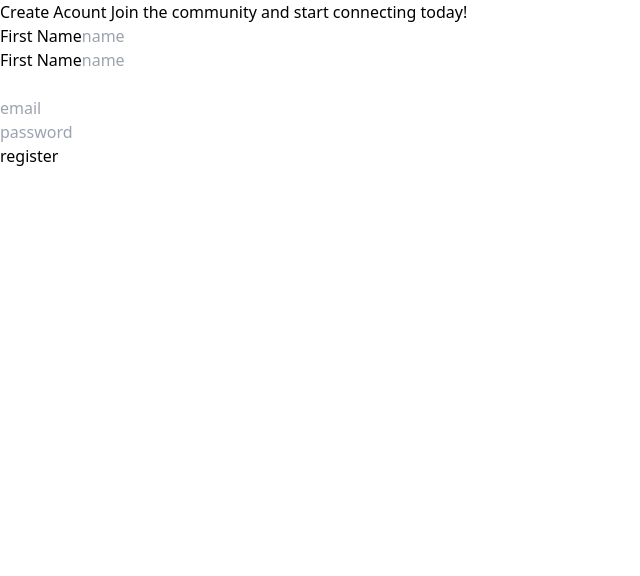
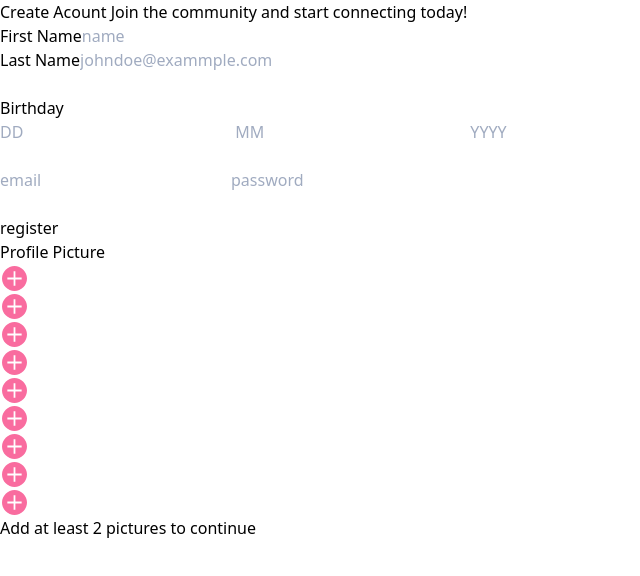
Before and after one commit to ShunGoes/lumina, a React (Vite) app: page /register in a window 1280 px wide. Shown: the top 576 px of the page, without its empty margins (0-640 px from the left). Built offline with nearby package versions, Linux system fonts and the light colour scheme.

Commit message:
added profile pictures frame

```diff
--- a/src/helper/helper.ts
+++ b/src/helper/helper.ts
@@ -9,6 +9,7 @@ import {default as Flowers} from '../assets/flowers.svg'
 import {default as Arrow_Right} from '../assets/arrow-right.svg'
 import {default as Flower_Lg} from '../assets/flower-lg.svg'
 import {default as Cancel} from '../assets/cancel-icon.svg'
+import {default as Add_Icon} from '../assets/add-icon.svg'
 
 export default {
     Facebook,
@@ -22,4 +23,5 @@ export default {
     Arrow_Right,
     Flower_Lg,
     Cancel,
+    Add_Icon,
 }
--- a/src/pagges/auth-register/register.css
+++ b/src/pagges/auth-register/register.css
@@ -9,3 +9,6 @@
 .form-container{
     flex: 1;
 }
+input::placeholder{
+    color: #A0ABC0;
+}
--- a/src/pagges/auth-register/register.tsx
+++ b/src/pagges/auth-register/register.tsx
@@ -1,64 +1,120 @@
 import { useContext } from "react";
-
 import { Auth_Context } from "../../context/auth.context";
 
-import './register.css'
-
+import "./register.css";
+import helper from "../../helper/helper";
 
 const Register_User = () => {
   const { handle_register_user, setRegisterInfo, registerInfo } =
     useContext(Auth_Context)!;
 
   const handleChange = (e: React.ChangeEvent<HTMLInputElement>) => {
-        const { name,value } = e.target
+    const { name, value } = e.target;
 
-        setRegisterInfo({...registerInfo, [name]: value})
-    }
+    setRegisterInfo({ ...registerInfo, [name]: value });
+  };
 
   return (
     <div className=" h-screen register">
-      <nav className="h-[90px] shadow shadow-[#5D6173] register-nav border-4 border-blue-500">
-
-      </nav>
+      <nav className="h-[90px] shadow shadow-[#5D6173] register-nav border-4 border-blue-500"></nav>
 
       <div className="form-container ">
-          <div className="w-[362px] h-[61px] border-4 mx-auto flex flex-col items-center">
+        <div className="w-[362px] h-[61px]  mx-auto mb-[3rem] mt-[2rem] flex flex-col items-center">
           <span className="font-[600] text-[26px] ">Create Acount </span>
-              <span className="font-[400] text-[16px] text-[#808080]">Join the community and start connecting today!</span>
+          <span className="font-[400] text-[16px] text-[#808080]">
+            Join the community and start connecting today!
+          </span>
         </div>
-          <div className="grid grid-cols-2 w-11/12 mx-auto border-4">
-              <form onSubmit={handle_register_user}>
-                <div className="flex flex-col gap-2">
-                  <label htmlFor="" className="font-[500] text-[18px] "> First Name</label>
+        <div className="grid grid-cols-2 w-11/12 mx-auto justify-items-center border-4 border-blue-500">
+          <form className="w-11/12 col-span-2 lg:col-span-1" onSubmit={handle_register_user}>
+            <div className="flex flex-col gap-2 h-[94px]">
+              <label
+                htmlFor=""
+                className="font-[500] text-[18px] text-[#2B2B2B] "
+              >
+                {" "}
+                First Name
+              </label>
               <input
                 type="text"
                 placeholder="name"
                 name="fname"
                 value={registerInfo.fname}
                 onChange={handleChange}
-                    className="h-[50px] text-[#EDF0F7]  border border-[#CCCCCC] outline-none px-4 "
+                className="h-[50px]  bg-[#EDF0F7] font-[400] text-[#2b2b2b] text-[16px]  border border-[#CCCCCC] outline-none px-4 "
               />{" "}
             </div>
-                <div className="flex flex-col gap-2">
-                  <label htmlFor="" className="font-[500] text-[18px] "> First Name</label>
+
+            <div className="flex flex-col gap-2 h-[94px]">
+              <label
+                htmlFor=""
+                className="font-[500] text-[18px] text-[#2B2B2B] "
+              >
+                {" "}
+                Last Name
+              </label>
               <input
                 type="email"
-                    placeholder="name"
+                placeholder="johndoe@exammple.com"
                 name="email"
-                    value={registerInfo.fname}
+                value={registerInfo.email}
                 onChange={handleChange}
-                    className="h-[50px] text-[#EDF0F7]  border border-[#CCCCCC] outline-none px-4 "
+                className="h-[50px] bg-[#EDF0F7] font-[400] text-[#2b2b2b] text-[16px] border border-[#CCCCCC] outline-none px-4 "
               />{" "}
             </div>
             <br />
+
+            <div className="flex flex-col gap-2 h-[94px]">
+              <label
+                htmlFor=""
+                className="font-[500] text-[18px] text-[#2B2B2B] "
+              >
+                {" "}
+                Birthday
+              </label>
+              <div className="flex gap-[10px] ">
                 <input
-                  type="email"
+                  type="number"
+                  pattern="\d*"
+                  placeholder="DD"
+                  name="day"
+                  value={registerInfo.email}
+                  onChange={handleChange}
+                  className="h-[50px] bg-[#EDF0F7] w-[104px] font-[400] text-[#2b2b2b] text-[16px] border border-[#CCCCCC] outline-none text-center "
+                />{" "}
+                <input
+                  type="number"
+                  pattern="\d*"
+                  placeholder="MM"
+                  name="month"
+                  value={registerInfo.email}
+                  onChange={handleChange}
+                  className="h-[50px] bg-[#EDF0F7] w-[104px] font-[400] text-[#2b2b2b] text-[16px] border border-[#CCCCCC] outline-none text-center "
+                />{" "}
+                <input
+                  type="number"
+                  pattern="\d*"
+                  placeholder="YYYY"
+                  name="year"
+                  value={registerInfo.email}
+                  onChange={handleChange}
+                  className="h-[50px] bg-[#EDF0F7] w-[123px] font-[400] text-[#2b2b2b] text-[16px] border border-[#CCCCCC] outline-none text-center "
+                />{" "}
+              </div>
+            </div>
+            <br />
+            <div>
+              <label
+                htmlFor=""
+                className="text-[#2B2B2B] font-[500] text-[18px] "
+              ></label>
+              <input
+                type="text"
                 placeholder="email"
                 name="email"
                 value={registerInfo.email}
                 onChange={handleChange}
-                />{" "}
-                <br />
+              />
               <input
                 type="password"
                 placeholder="password"
@@ -66,14 +122,79 @@ const Register_User = () => {
                 value={registerInfo.password}
                 onChange={handleChange}
               />{" "}
+            </div>
+
             <br />
-                <button type="submit">
-                    register
-                </button>
+            <button type="submit">register</button>
           </form>
 
+          <div className="h-full w-11/12 col-span-1 hidden  lg:block">
+            <p className="font-[500] text-[18px] text-[#808080] mb-[1rem]">
+              Profile Picture
+            </p>
+            <div className="grid grid-cols-3 gap-[20px] ">
+              <div className="h-[230px] relative rounded-[8px] border-[4px] border-dashed">
+                <div className="w-full h-full">
+
+                </div>
+                <img src={helper.Add_Icon} alt="add pictures" className="absolute -bottom-3 -right-2" />
+              </div>
+              <div className="h-[230px] relative rounded-[8px] border-[4px] border-dashed">
+                <div className="w-full h-full">
+
+                </div>
+                <img src={helper.Add_Icon} alt="add pictures" className="absolute -bottom-3 -right-2" />
+              </div>
+              <div className="h-[230px] relative rounded-[8px] border-[4px] border-dashed">
+                <div className="w-full h-full">
+
+                </div>
+                <img src={helper.Add_Icon} alt="add pictures" className="absolute -bottom-3 -right-2" />
+              </div>
+              <div className="h-[230px] relative rounded-[8px] border-[4px] border-dashed">
+                <div className="w-full h-full">
+
+                </div>
+                <img src={helper.Add_Icon} alt="add pictures" className="absolute -bottom-3 -right-2" />
+              </div>
+              <div className="h-[230px] relative rounded-[8px] border-[4px] border-dashed">
+                <div className="w-full h-full">
+
+                </div>
+                <img src={helper.Add_Icon} alt="add pictures" className="absolute -bottom-3 -right-2" />
+              </div>
+              <div className="h-[230px] relative rounded-[8px] border-[4px] border-dashed">
+                <div className="w-full h-full">
+
+                </div>
+                <img src={helper.Add_Icon} alt="add pictures" className="absolute -bottom-3 -right-2" />
+              </div>
+              <div className="h-[230px] relative rounded-[8px] border-[4px] border-dashed">
+                <div className="w-full h-full">
+
+                </div>
+                <img src={helper.Add_Icon} alt="add pictures" className="absolute -bottom-3 -right-2" />
+              </div>
+              <div className="h-[230px] relative rounded-[8px] border-[4px] border-dashed">
+                <div className="w-full h-full">
+
+                </div>
+                <img src={helper.Add_Icon} alt="add pictures" className="absolute -bottom-3 -right-2" />
+              </div>
+              <div className="h-[230px] relative rounded-[8px] border-[4px] border-dashed">
+                <div className="w-full h-full">
+
+                </div>
+                <img src={helper.Add_Icon} alt="add pictures" className="absolute -bottom-3 -right-2" />
+              </div>
             </div>
 
+            <p className="my-[2rem]  font-[400] text-[16px] text-[#808080]">
+              Add at least 2 pictures to continue
+            </p>
+
+          </div>
+        </div>
       </div>
     </div>
   );
```
Also changed, not shown: src/assets/add-icon.svg (added). Lines whose indentation alone changed are shown as unchanged.
